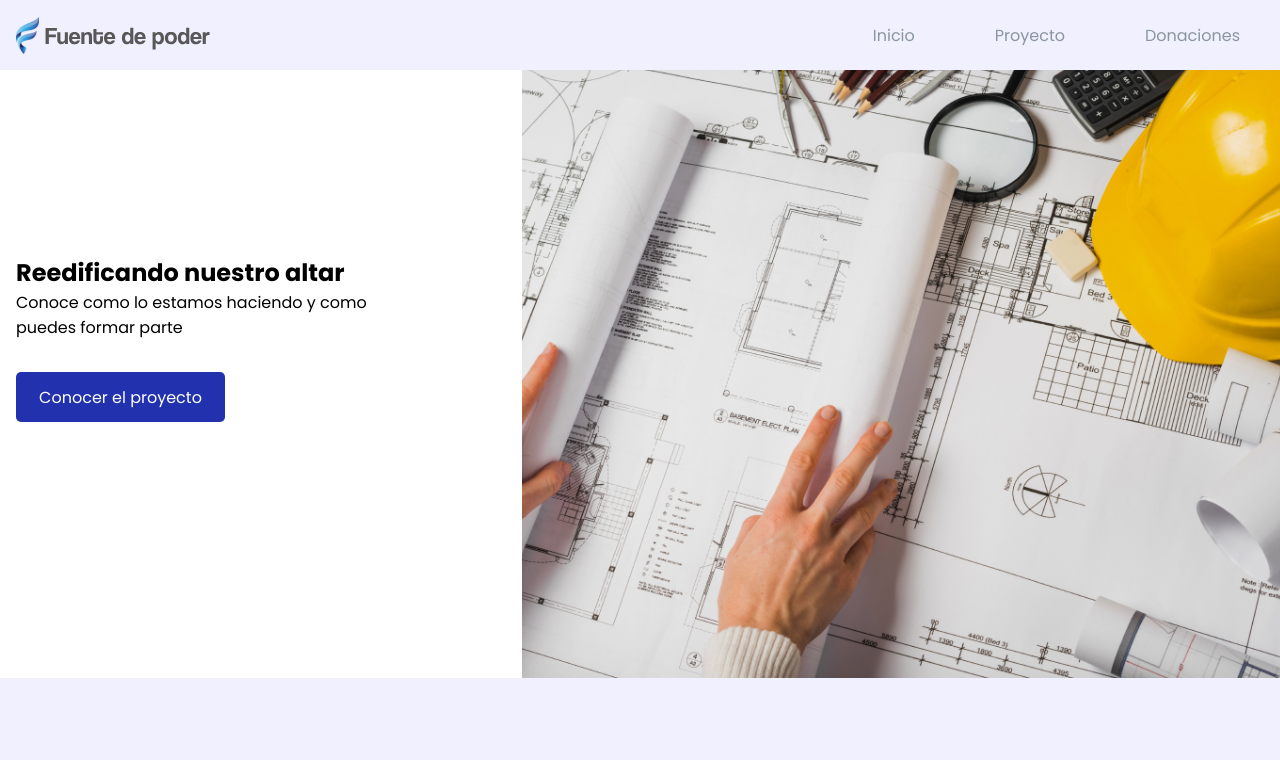
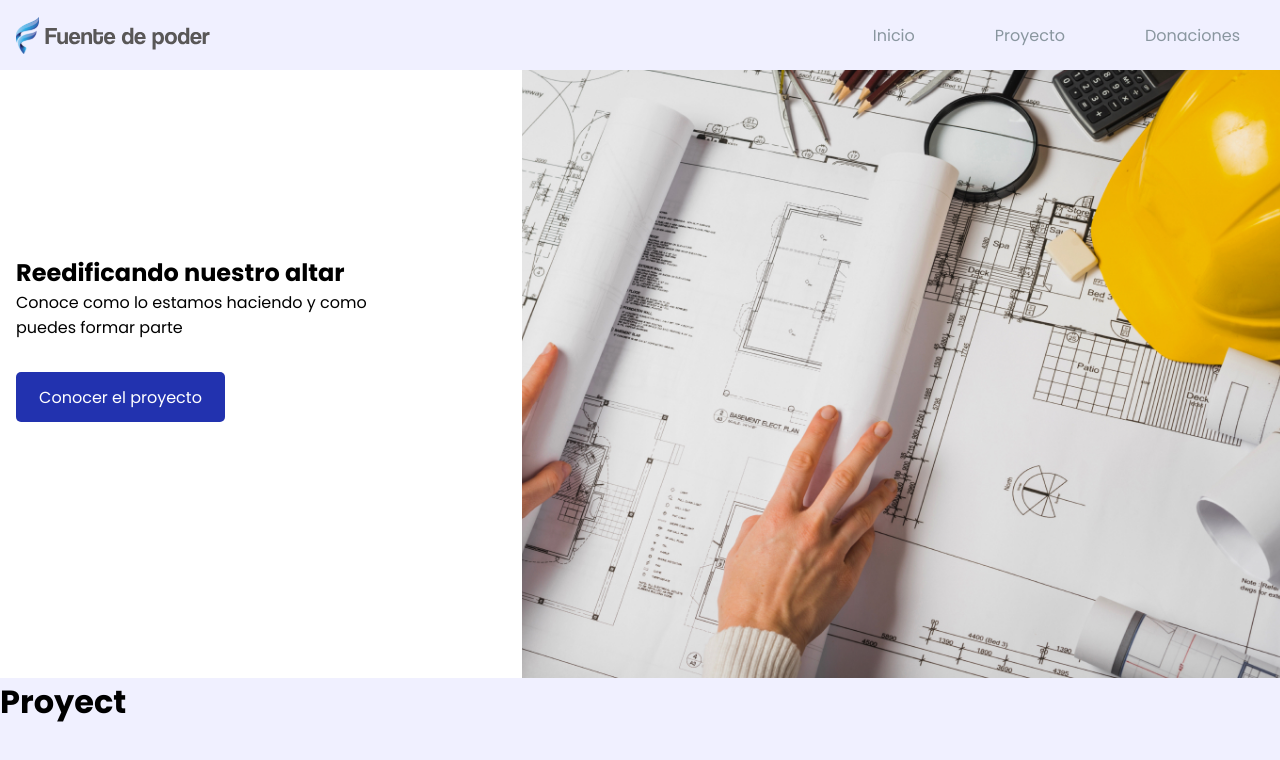
Before and after one commit to pdromoreno7/church-plaza-donaciones, a React (Create React App) app: page / in a window 1280 px wide. Shown: the top 760 px of the page. Built offline with nearby package versions, Linux system fonts and the light colour scheme.

Commit message:
Añadimos acrivo proyectSection.jsx

```diff
--- a/src/App.js
+++ b/src/App.js
@@ -1,11 +1,13 @@
 import { Hero } from "./components/Hero";
 import Navbar from "./components/Navbar";
+import { ProyectSection } from "./components/ProyectSection";
 
 function App() {
   return (
     <>
       <Navbar />
       <Hero />
+      <ProyectSection />
     </>
   );
 }
--- /dev/null
+++ b/src/components/ProyectSection.jsx
@@ -0,0 +1,9 @@
+import React from "react";
+
+export function ProyectSection() {
+  return (
+    <div>
+      <h1>Proyect</h1>
+    </div>
+  );
+}
```
